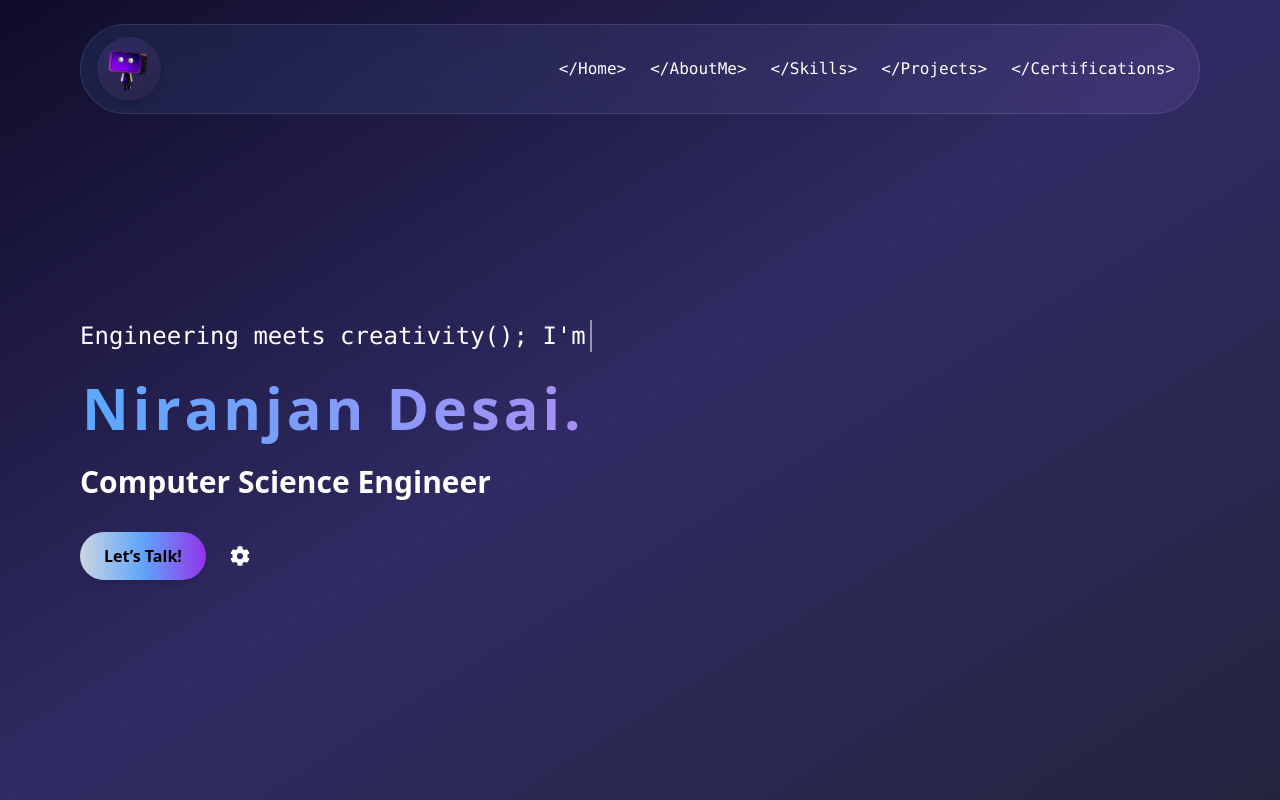
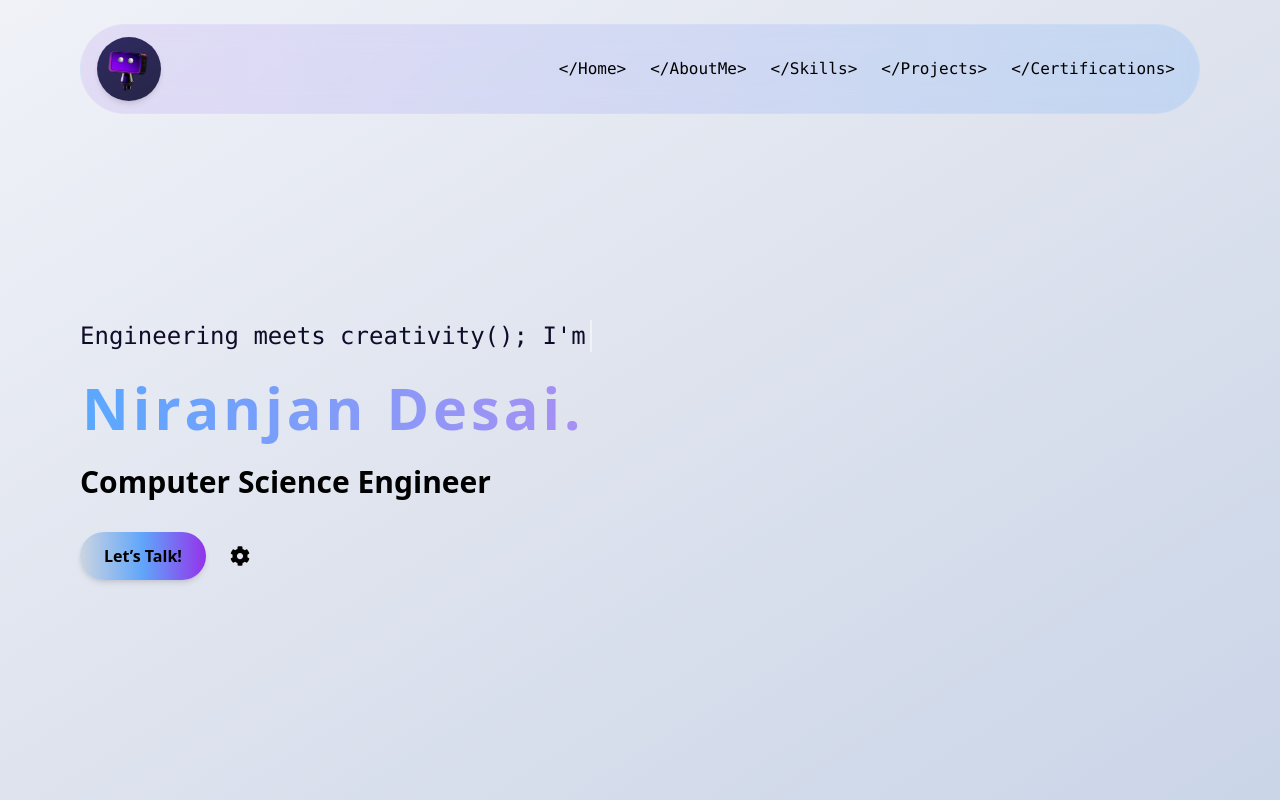
Before and after one commit to niranjan-d14/My-Portfolio, a Next.js app: page / in a window 1280 px wide. Shown: the top 800 px of the page. Built offline with nearby package versions, Linux system fonts and the light colour scheme.

Commit message:
Final Fix

```diff
--- a/sections/Hero.jsx
+++ b/sections/Hero.jsx
@@ -38,7 +38,7 @@ const TypingText = ({ isDark }) => {
 };
 
 export default function Hero() {
-  const [isDark, setIsDark] = useState(true);
+  const [isDark, setIsDark] = useState(false);
   const [showOptions, setShowOptions] = useState(false);
   const [isMuted, setIsMuted] = useState(true);
   const [volume, setVolume] = useState(0.5);
```
